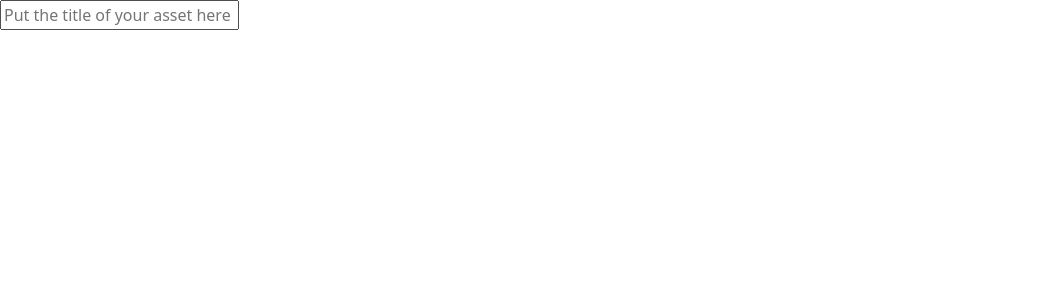
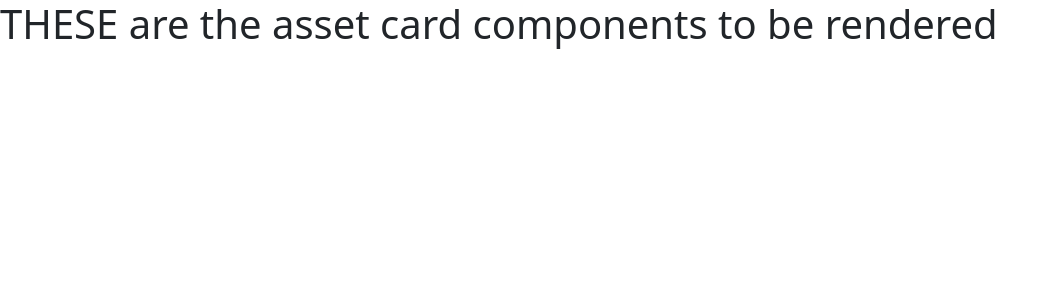
Before and after one commit to Ahrarhussain/pawm-application, a React (Create React App) app in the folder pawm/: page /AssetList/AssetCard in a window 1280 px wide. Shown: the top 300 px of the page, without its empty margins (0-1058 px from the left). Built offline with nearby package versions, Linux system fonts and the light colour scheme.

Commit message:
Added data services on firebase side for CRUD

```diff
--- a/pawm/src/Components/AssetCard.js
+++ b/pawm/src/Components/AssetCard.js
@@ -1,31 +1,11 @@
 import React from 'react';
 import { useState } from 'react';
-import {db} from '../Services/firebase.config';
+import {db} from '../firebase.config';
 import {collection, addDoc} from 'firebase/firestore';
 
 function AssetCard() {
-    const [AssetTitle, setAssetTitle] = useState("");
-
-    const handleSubmit = async (e) => {
-        e.preventDefault();
-        if ( AssetTitle !== "" ) {
-            await addDoc(collection(db, "pawm"), {
-                AssetTitle,
-                completed: false,
-            });
-            setAssetTitle("");
-        }
-    }
-    return (
-        <form onSubmit={handleSubmit}>
-            <div className="input-container">
-                <input  type="text"
-                        placeholder='Put the title of your asset here'
-                        value={AssetTitle}
-                        onChange={(e) => setAssetTitle(e.target.value)}
-                />
-            </div>
-        </form>
+    return(
+        <h1>THESE are the asset card components to be rendered</h1>
     );
 }
 
```
Also changed, not shown: pawm/src/Services/asset.services.js (added, +37 -0 lines), pawm/src/firebase.config.js (renamed from pawm/src/Services/firebase.config.js).
